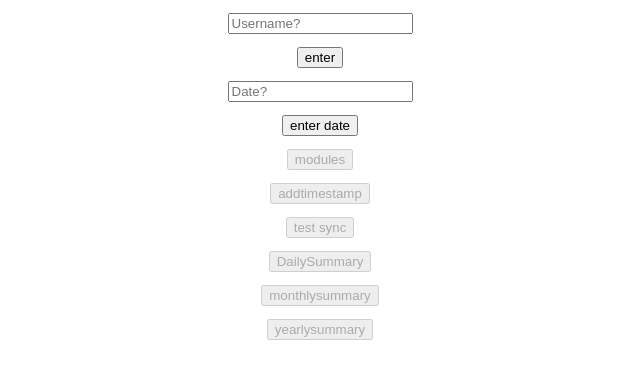
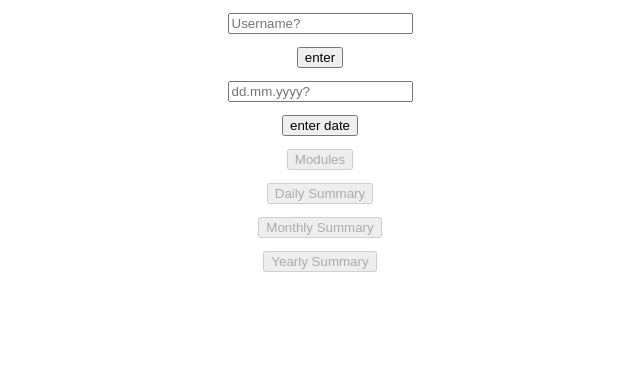
Before and after one commit to shot95/SmartTimer, a React (Create React App) app in the folder web/: page /main in a window 1280 px wide. Shown: the top 378 px of the page, without its empty margins (320-960 px from the left). Built offline with nearby package versions, Linux system fonts and the light colour scheme.

Commit message:
nicer output

```diff
--- a/web/src/App.tsx
+++ b/web/src/App.tsx
@@ -18,20 +18,8 @@ class App extends React.Component {
   constructor(props: any) {
     super(props);
     this.setState = this.setState.bind(this);
-    this.buttonAction = this.buttonAction.bind(this);
     this.enterAction = this.enterAction.bind(this);
     this.dateAction = this.dateAction.bind(this);
-    this.testAction = this.testAction.bind(this);
-  }
-
-
-  buttonAction() {
-    axios.post('http://localhost:34560/api/addtimestamp', { date: '02.02.1997', module: 'm1', rectime: 54, username: 'jonathan' });
-  }
-
-  async testAction() {
-    let res = await axios.post('http://localhost:34560/api/sync', { username: 'jonathan' });
-    console.log(JSON.stringify(res.data, null, 2))
   }
 
   enterAction() {
@@ -56,35 +44,29 @@ class App extends React.Component {
                 { this.state.userName === '' ? <button id="userNameButton" onClick={this.enterAction}>enter</button> : null }
 
                 </div>
-                <div>{ this.state.date === '' ? <input id="dateInput" placeholder="Date?" /> : null }</div>
+                <div><input id="dateInput" placeholder="dd.mm.yyyy?" defaultValue={this.state.date}/></div>
                 <div>
-                { this.state.date === '' ? <button id="dateButton" onClick={this.dateAction}>enter date</button> : null }
+                <button id="dateButton" onClick={this.dateAction}>enter date</button>
 
                 </div>
                 <div>
                   <Link to="/modules">
-                    <button id="modulesButton" disabled={this.state.userName === ''}>modules</button>
+                    <button id="modulesButton" disabled={this.state.userName === ''}>Modules</button>
                   </Link>
                 </div>
                 <div>
-                  <button id="testButton" onClick={this.buttonAction}  disabled={this.state.userName === ''}>addtimestamp</button>
-                </div>
-                <div>
-                  <button id="test2Button" onClick={this.testAction}  disabled={this.state.userName === ''}>test sync</button>
-                </div>
-                <div>
                   <Link to="/dailysummary">
-                    <button id="dailySummaryButton"  disabled={this.state.userName === ''}>DailySummary</button>
+                    <button id="dailySummaryButton"  disabled={this.state.userName === '' && this.state.date === ''}>Daily Summary</button>
                   </Link>
                 </div>
                 <div>
                   <Link to="/monthlysummary">
-                    <button id="monthlySummaryButton"  disabled={this.state.userName === ''}>monthlysummary</button>
+                    <button id="monthlySummaryButton"  disabled={this.state.userName === '' && this.state.date === ''}>Monthly Summary</button>
                   </Link>
                 </div>
                 <div>
                   <Link to="/yearlysummary">
-                    <button id="yearlySummaryButton"  disabled={this.state.userName === ''}>yearlysummary</button>
+                    <button id="yearlySummaryButton"  disabled={this.state.userName === '' && this.state.date === ''}>Yearly Summary</button>
                   </Link>
                 </div>
               </div>
--- a/web/src/pages/DailySummary.tsx
+++ b/web/src/pages/DailySummary.tsx
@@ -31,20 +31,26 @@ class DailySummary extends React.Component<PageProps>{
                     </Link>
                 </div>
                 <div>
-                    Daily Summary
+                    Daily Summary for {this.props.appState.date}
+                </div>
+
+                <div>
+                    <span>Module name</span>
+                    <span>time</span>
                 </div>
 
                 {
                     this.props.appState.userName === '' && this.props.appState.date === ''? null :
                     this.props.appState.getModulesAsList().map((module) => {
-                        let sum = 0;
+                        let sum = 0.0;
                         module.timeStamps.filter((ts) => ts.date === this.props.appState.date).forEach((val, ind, arr) => {
                             sum += val.recordedTime;
                         })
+                        sum /= 60;
                         return(
                             <div key={module.id}>
                                 <span>{module.name || '?'}</span>
-                                <span>{sum}</span>
+                                <span>{sum.toFixed(1)}min</span>
                             </div>
                         );
                     })
--- a/web/src/pages/Modules.tsx
+++ b/web/src/pages/Modules.tsx
@@ -38,8 +38,12 @@ class Modules extends React.Component<PageProps>{
                         <button id="addButton" disabled={this.props.appState.userName === ''}>Add</button>
                     </Link>
                 </div>
+                <div>
+                    <span>Module name</span>
+                    <span>Button Id</span>
+                    <span>Modul Id</span>
+                </div>
                 {
-                    this.props.appState.userName === '' ? null :
                     this.props.appState.getModulesAsList().map((module) => {
                         return (
                             <div key={module.id}>
--- a/web/src/pages/MonthlySummary.tsx
+++ b/web/src/pages/MonthlySummary.tsx
@@ -31,21 +31,27 @@ class MonthlySummary extends React.Component<PageProps>{
                     </Link>
                 </div>
                 <div>
-                    Monthly Summary
+                    Monthly Summary for {this.props.appState.date.substring(3,10)}
+                </div>
+                <div>
+                    <span>Module name</span>
+                    <span>time</span>
                 </div>
 
                 {
                     this.props.appState.userName === '' && this.props.appState.date === '' ? null :
                         this.props.appState.getModulesAsList().map((module) => {
-                            let sum = 0;
+                            let sum = 0.0;
                             console.log(`${this.props.appState.date.substring(3,10)}`)
                             module.timeStamps.filter((ts) => ts.date.substring(3,10) === this.props.appState.date.substring(3,10)).forEach((val, ind, arr) => {
                                 sum += val.recordedTime;
                             })
+                            sum /= 60;
+                            sum /= 60;
                             return (
                                 <div key={module.id}>
                                     <span>{module.name || '?'}</span>
-                                    <span>{sum}</span>
+                                    <span>{sum.toFixed(1)}hours</span>
                                 </div>
                             );
                         })
--- a/web/src/pages/YearlySummary.tsx
+++ b/web/src/pages/YearlySummary.tsx
@@ -31,21 +31,28 @@ class YearlySummary extends React.Component<PageProps>{
                     </Link>
                 </div>
                 <div>
-                    Yearly Summary
+                    Yearly Summary for {this.props.appState.date.substring(6,10)}
+                </div>
+                <div>
+                    <span>Module name</span>
+                    <span>time</span>
                 </div>
 
                 {
                     this.props.appState.userName === '' && this.props.appState.date === '' ? null :
                         this.props.appState.getModulesAsList().map((module) => {
-                            let sum = 0;
+                            let sum = 0.0;
                             console.log(`${this.props.appState.date.substring(6, 10)}`)
                             module.timeStamps.filter((ts) => ts.date.substring(6, 10) === this.props.appState.date.substring(6, 10)).forEach((val, ind, arr) => {
                                 sum += val.recordedTime;
                             })
+                            sum /= 60;
+                            sum /= 60;
+                            sum /= 8; //8h per day
                             return (
                                 <div key={module.id}>
                                     <span>{module.name || '?'}</span>
-                                    <span>{sum}</span>
+                                    <span>{sum.toFixed(1)}working Days</span>
                                 </div>
                             );
                         })
```
Lines whose indentation alone changed are shown as unchanged.
